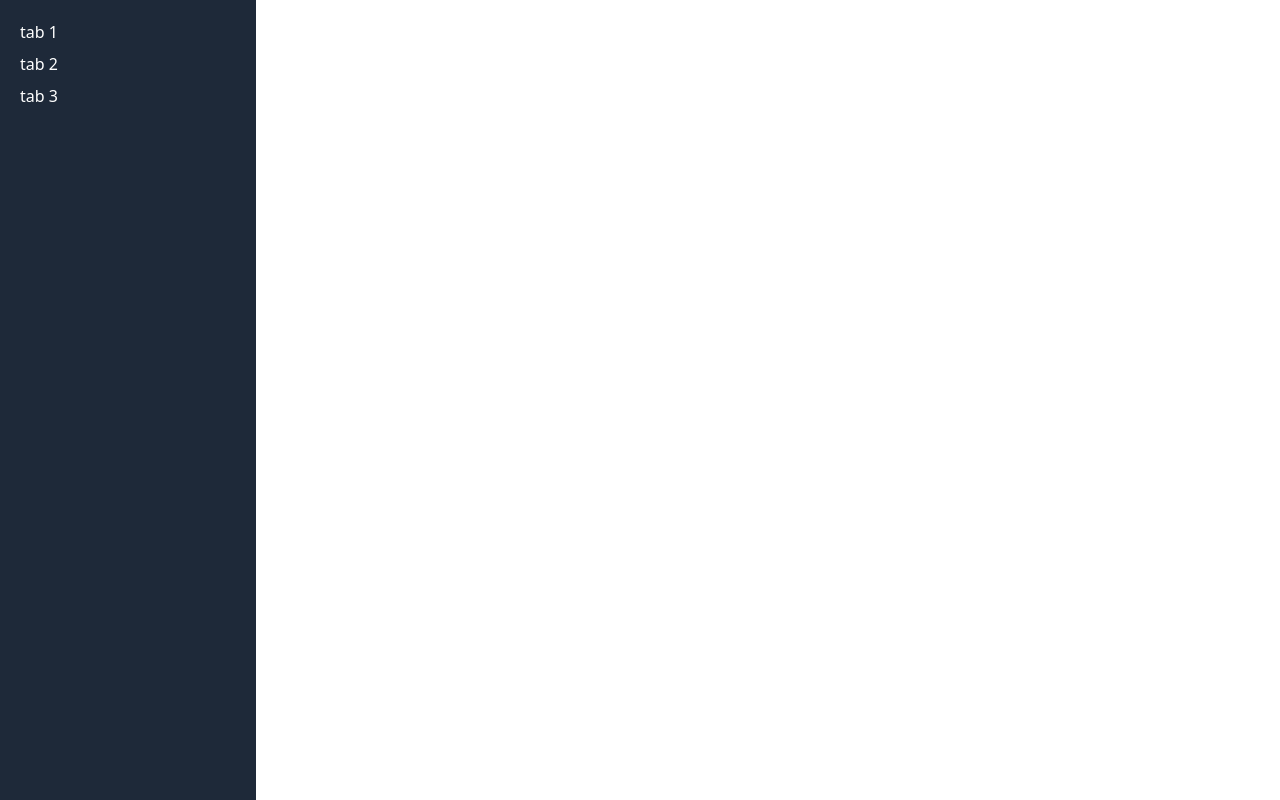
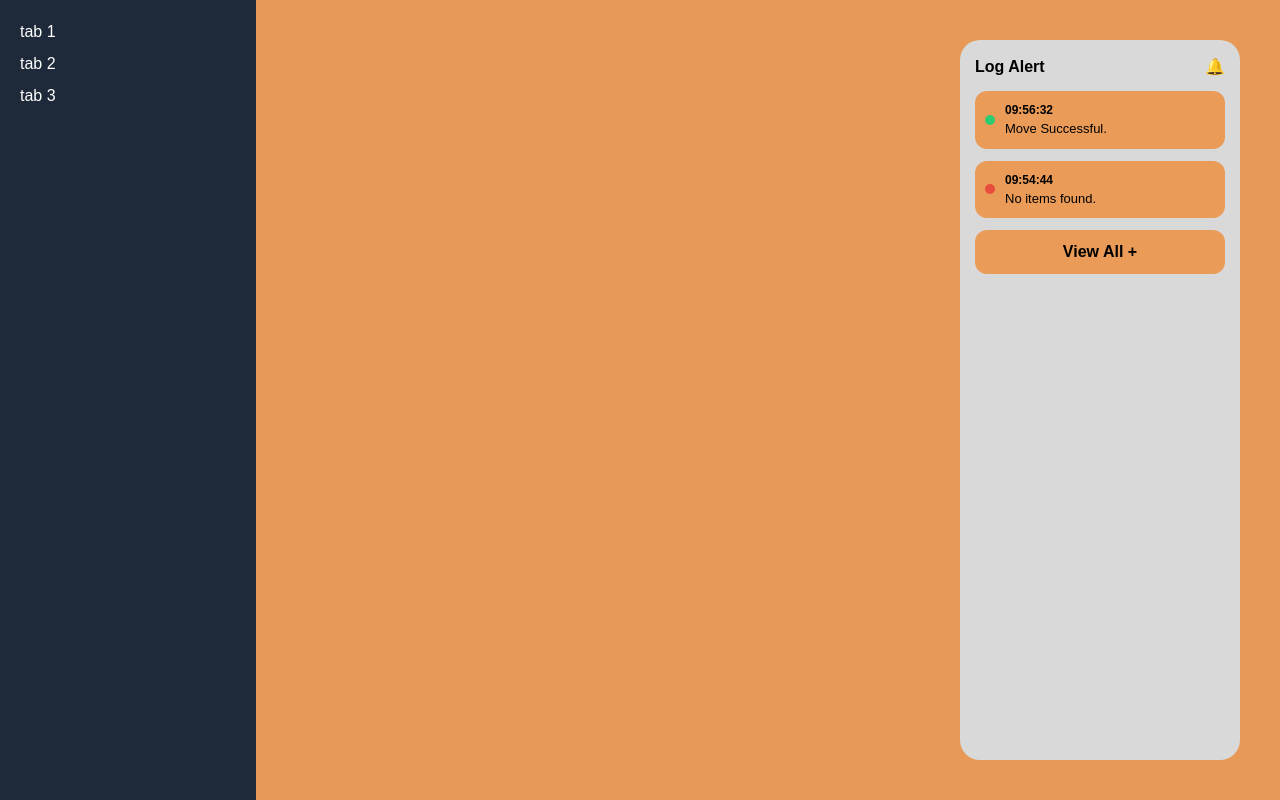
Before and after one commit to project-final-gg/project-final-GG, a React (Vite) app in the folder project/: page / in a window 1280 px wide. Built offline with nearby package versions, Linux system fonts and the light colour scheme.

Commit message:
Add Log Alert

```diff
--- /dev/null
+++ b/project/src/App.tsx
@@ -0,0 +1,17 @@
+import LogAlert from "./assets/components/LogAlert";
+
+function App() {
+  return (
+    <div className="layout">
+
+      <div className="content">
+        {/* พื้นที่ว่างสำหรับหน้า Dashboard */}
+      </div>
+
+      <LogAlert />
+
+    </div>
+  );
+}
+
+export default App;
--- /dev/null
+++ b/project/src/assets/components/LogAlert.tsx
@@ -0,0 +1,34 @@
+export default function LogAlert() {
+  return (
+    <div className="log-alert-card">
+
+      <div className="log-alert-header">
+        <span>Log Alert</span>
+        <span className="bell-icon">🔔</span>
+      </div>
+
+      <div className="log-list">
+
+        <div className="log-item success">
+          <span className="log-dot green"></span>
+          <div className="log-content">
+            <div className="log-time">09:56:32</div>
+            <div className="log-message">Move Successful.</div>
+          </div>
+        </div>
+
+        <div className="log-item error">
+          <span className="log-dot red"></span>
+          <div className="log-content">
+            <div className="log-time">09:54:44</div>
+            <div className="log-message">No items found.</div>
+          </div>
+        </div>
+
+      </div>
+
+      <button className="view-all-btn">View All +</button>
+
+    </div>
+  );
+}
--- a/project/src/index.css
+++ b/project/src/index.css
@@ -3,3 +3,103 @@
 .header {
   @apply bg-blue-300 text-black p-4;
 }
+
+body{
+  margin:0;
+  background:#e79a57;
+  font-family: 'Quicksand', sans-serif;
+}
+
+/* layout หลัก */
+
+.layout{
+  display:flex;
+  height:100vh;
+  padding:40px;
+  box-sizing:border-box;
+}
+
+/* พื้นที่ฝั่งซ้าย (dashboard area) */
+
+.content{
+  flex:1;
+}
+
+/* log alert card */
+.log-alert-card{
+  width:280px;
+  background:#d9d9d9;
+  border-radius:20px;
+  padding:15px;
+}
+
+/* header */
+
+.log-alert-header{
+  display:flex;
+  justify-content:space-between;
+  align-items:center;
+  font-weight:600;
+  margin-bottom:12px;
+}
+
+/* log list */
+
+.log-list{
+  display:flex;
+  flex-direction:column;
+  gap:12px;
+}
+
+/* log item */
+
+.log-item{
+  display:flex;
+  gap:10px;
+  background:#ea9b57;
+  padding:10px;
+  border-radius:12px;
+  align-items:center;
+}
+
+/* status dot */
+
+.log-dot{
+  width:10px;
+  height:10px;
+  border-radius:50%;
+}
+
+.green{
+  background:#2ecc71;
+}
+
+.red{
+  background:#e74c3c;
+}
+
+/* time */
+
+.log-time{
+  font-size:12px;
+  font-weight:600;
+}
+
+/* message */
+
+.log-message{
+  font-size:13px;
+}
+
+/* button */
+
+.view-all-btn{
+  margin-top:12px;
+  width:100%;
+  border:none;
+  padding:10px;
+  border-radius:12px;
+  background:#ea9b57;
+  cursor:pointer;
+  font-weight:600;
+}
--- a/project/src/main.tsx
+++ b/project/src/main.tsx
@@ -2,9 +2,12 @@ import { StrictMode } from 'react'
 import { createRoot } from 'react-dom/client'
 import './index.css'
 import Sidebar from './sidebar.tsx'
+import App from './App.tsx'
 
 createRoot(document.getElementById('root')!).render(
   <StrictMode>
-    <Sidebar />
+    <div className="flex"><Sidebar />
+      <div className="flex flex-1 justify-end"><App /></div>
+    </div>
   </StrictMode>,
 )
```
Also changed, not shown: 2 other files (tests, documents, lock files or other folders).
